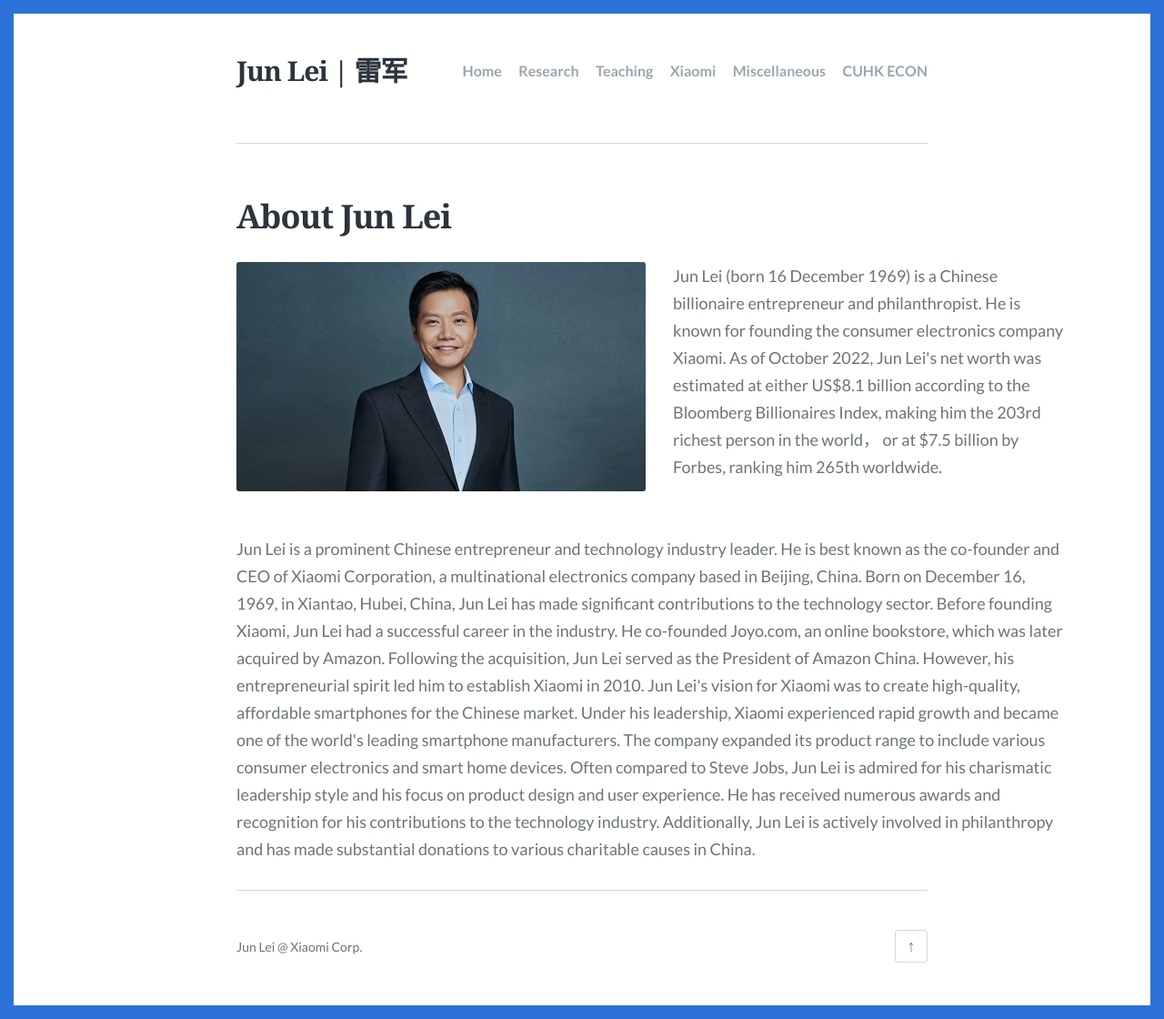
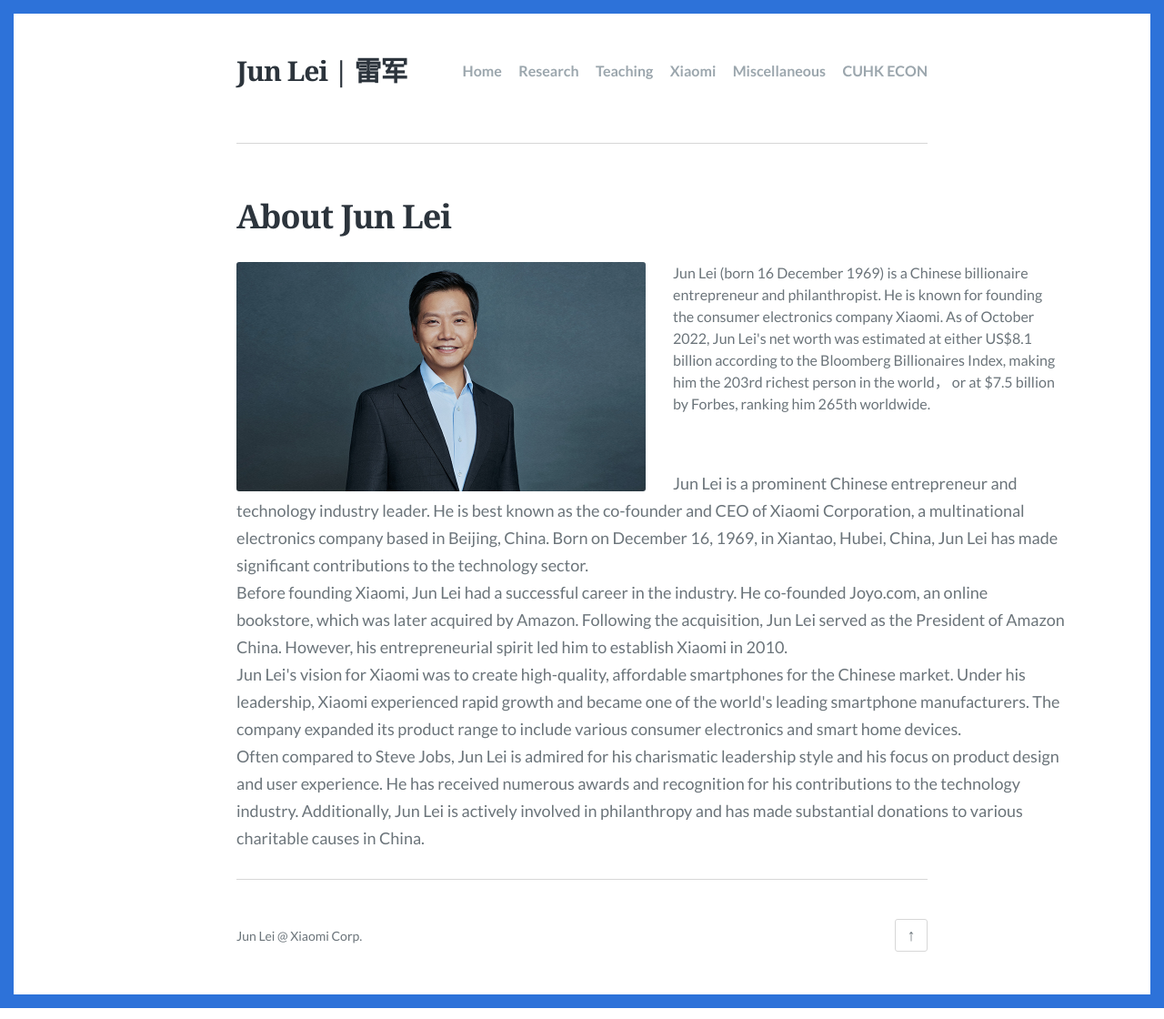
Before and after one commit to ciqiaowang/ciqiaowang.github.io, a Jekyll site: the page built from index.html, in a window 1280 px wide. Shown: the whole page at 91% size. Built offline with Jekyll 4.4.1, drawn with Linux system fonts in a browser that asks for light colours; the list of posts is cut into pages by our own code.

Commit message:
Update index.html

```diff
--- a/index.html
+++ b/index.html
@@ -21,7 +21,7 @@ feature_image:
             }
             .bigBox_txt_right{
                 /* 定义第三盒子 */
-/*                 font-size: 15px; /* 设置字体大小 */  */
+                font-size: 16px; /* 设置字体大小 */
                 line-height: 1.5; /* 设置行距 */
             }
             img{ width: 450px; /* 标签样式 让图片宽度450px, *
@@ -41,10 +41,13 @@ feature_image:
         <br/>
         <br/>
         <div class="bigBox">
-                Jun Lei is a prominent Chinese entrepreneur and technology industry leader. He is best known as the co-founder and CEO of Xiaomi Corporation, a multinational electronics company based in Beijing, China. Born on December 16, 1969, in Xiantao, Hubei, China, Jun Lei has made significant contributions to the technology sector.
-                Before founding Xiaomi, Jun Lei had a successful career in the industry. He co-founded Joyo.com, an online bookstore, which was later acquired by Amazon. Following the acquisition, Jun Lei served as the President of Amazon China. However, his entrepreneurial spirit led him to establish Xiaomi in 2010.
-                Jun Lei's vision for Xiaomi was to create high-quality, affordable smartphones for the Chinese market. Under his leadership, Xiaomi experienced rapid growth and became one of the world's leading smartphone manufacturers. The company expanded its product range to include various consumer electronics and smart home devices.
-                Often compared to Steve Jobs, Jun Lei is admired for his charismatic leadership style and his focus on product design and user experience. He has received numerous awards and recognition for his contributions to the technology industry. Additionally, Jun Lei is actively involved in philanthropy and has made substantial donations to various charitable causes in China.
+            Jun Lei is a prominent Chinese entrepreneur and technology industry leader. He is best known as the co-founder and CEO of Xiaomi Corporation, a multinational electronics company based in Beijing, China. Born on December 16, 1969, in Xiantao, Hubei, China, Jun Lei has made significant contributions to the technology sector.
+            <br/>
+            Before founding Xiaomi, Jun Lei had a successful career in the industry. He co-founded Joyo.com, an online bookstore, which was later acquired by Amazon. Following the acquisition, Jun Lei served as the President of Amazon China. However, his entrepreneurial spirit led him to establish Xiaomi in 2010.
+            <br/>
+            Jun Lei's vision for Xiaomi was to create high-quality, affordable smartphones for the Chinese market. Under his leadership, Xiaomi experienced rapid growth and became one of the world's leading smartphone manufacturers. The company expanded its product range to include various consumer electronics and smart home devices.
+            <br/>
+            Often compared to Steve Jobs, Jun Lei is admired for his charismatic leadership style and his focus on product design and user experience. He has received numerous awards and recognition for his contributions to the technology industry. Additionally, Jun Lei is actively involved in philanthropy and has made substantial donations to various charitable causes in China.
         </div>
     </body>
 </html>
```
